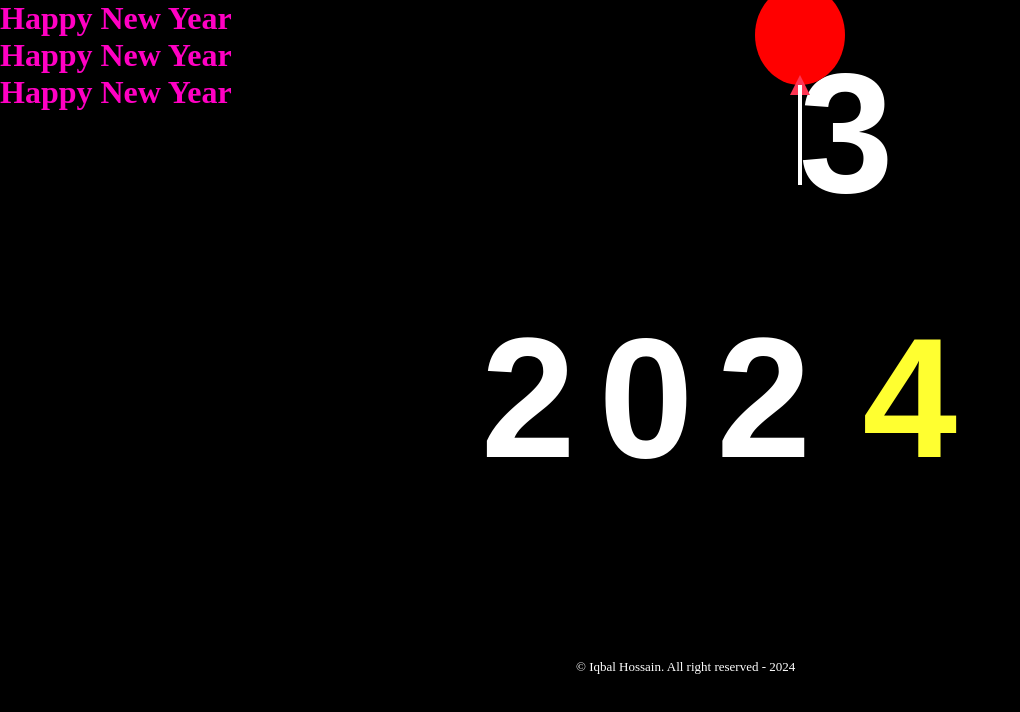
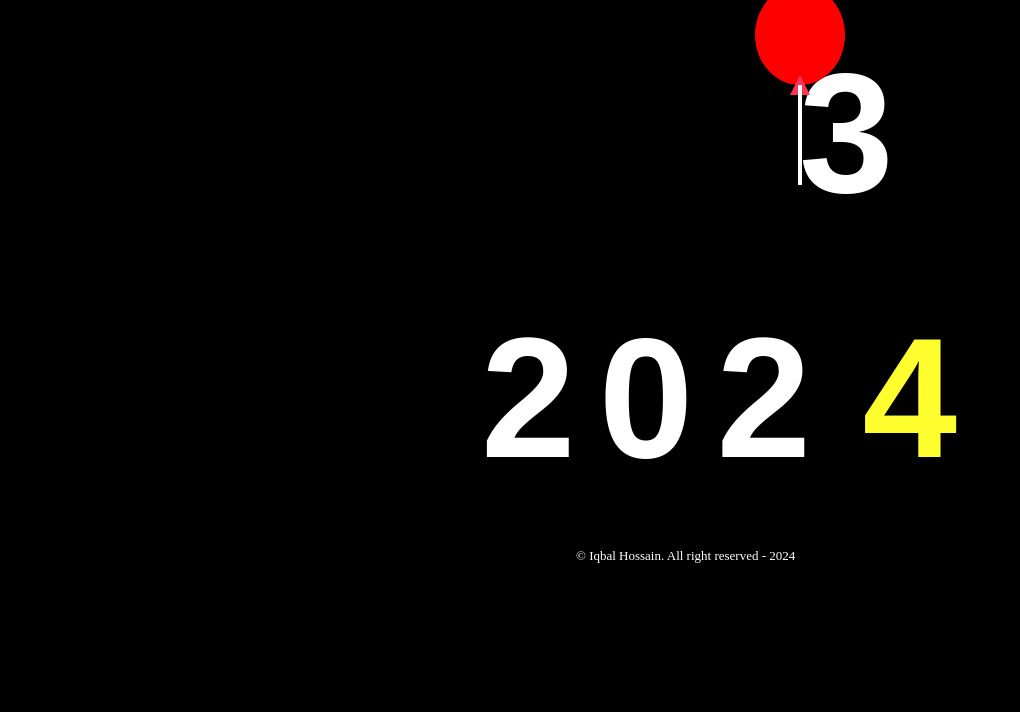
Before and after one commit to iqbalhossainmohon/new-year2026, a plain HTML site: page index.html in a window 1280 px wide. Shown: the whole page, without its empty margins (0-1020 px from the left). Drawn offline with Linux system fonts and the light colour scheme; a web font is replaced by a local one.

Commit message:
project update

```diff
--- a/index.html
+++ b/index.html
@@ -20,11 +20,6 @@
         <span class="y4 new">4</span>
         <div class="balloon"></div>
     </div>
-    <div>
-        <h1 class="new_year">Happy New Year</h1>
-        <h1 class="new_year">Happy New Year</h1>
-        <h1 class="new_year">Happy New Year</h1>
-    </div>
     <div class="footer">
         <p class="footer_copy">&#169 Iqbal Hossain. All right reserved - 2024</p>
     </div>
```
